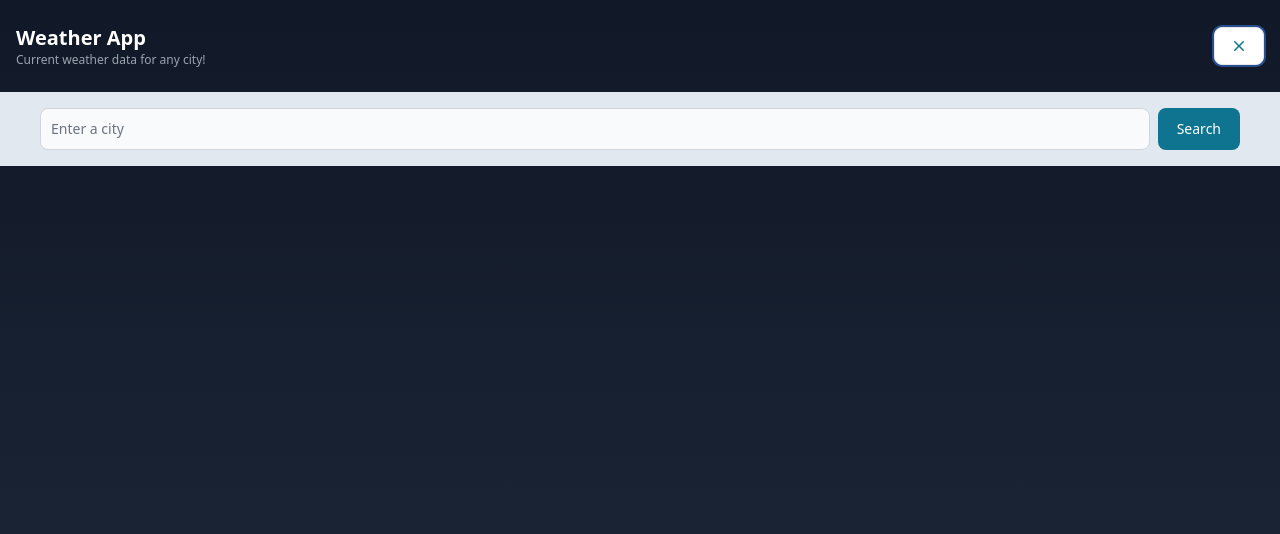
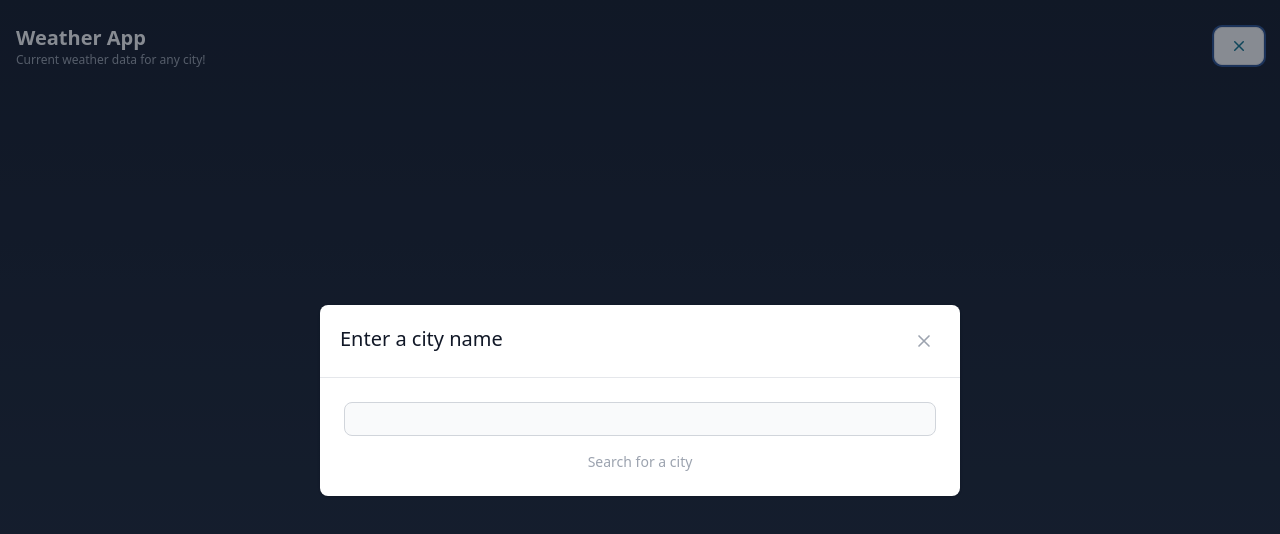
Before and after one commit to Joey-JJ/assessment_relatics, a React (Create React App) app: page / in a window 1280 px wide. Both pictures are taken after a click on the button 1239 px from the left and 46 px from the top of the page. Shown: the top 534 px of the page. Built offline with nearby package versions, Linux system fonts and the light colour scheme; the HTML template or start-up script is replaced by a standard one.

Commit message:
Changed the search option to be displayed in a modal.

```diff
--- a/src/App.tsx
+++ b/src/App.tsx
@@ -1,8 +1,8 @@
 import React, { useState } from "react";
-import SearchCities from "./components/search/SearchCities";
 import Navbar from "./components/layout/Navbar";
 import ForecastContext from "./context/ForecastContext";
 import Forecasts from "./components/forecasts/Forecasts";
+import SearchModal from "./components/search/SearchModal";
 
 const App: React.FC = () => {
   const [openSearch, setOpenSearch] = useState<boolean>(false);
@@ -11,8 +11,8 @@ const App: React.FC = () => {
     <ForecastContext>
       <div className="App min-h-screen bg-gradient-to-b from-gray-900 to-slate-800">
         <Navbar openSearch={openSearch} setOpenSearch={setOpenSearch} />
-        {openSearch && <SearchCities />}
         <Forecasts />
+        <SearchModal openSearch={openSearch} setOpenSearch={setOpenSearch} />
       </div>
     </ForecastContext>
   );
--- a/src/components/search/CitiesList.tsx
+++ /dev/null
@@ -1,22 +0,0 @@
-import React from "react";
-import { CityResult } from "./CityResult";
-import type { City } from "../../types/City";
-
-interface Props {
-  cities: City[];
-}
-
-const CitiesList: React.FC<Props> = ({ cities }) => {
-  return (
-    <>
-      {cities.map((city: City) => (
-        <CityResult
-          key={city.lat.toString() + city.lon.toString()}
-          city={city}
-        />
-      ))}
-    </>
-  );
-};
-
-export default CitiesList;
--- a/src/components/search/SearchBar.tsx
+++ /dev/null
@@ -1,52 +0,0 @@
-import React, { useState } from "react";
-import { TextInput, Button } from "flowbite-react";
-import type { City } from "../../types/City";
-
-interface Props {
-  setCities: React.Dispatch<React.SetStateAction<City[]>>;
-  setHasSearched: React.Dispatch<React.SetStateAction<boolean>>;
-}
-
-const SearchBar: React.FC<Props> = ({ setCities, setHasSearched }) => {
-  const [city, setCity] = useState("");
-
-  const submitHandler = async (e: React.FormEvent<HTMLFormElement>) => {
-    e.preventDefault();
-    setCity("");
-
-    // Input validation
-    if (city.trim().length === 0) {
-      return;
-    }
-
-    // Fetch possible cities from api and parse the response
-    try {
-      const cityResponse = await fetch(
-        `http://api.openweathermap.org/geo/1.0/direct?q=${city}&limit=10&appid=f43255c624f037a1e2b6f0de2bf00498`
-      );
-
-      const cityData = await cityResponse.json();
-      setCities(cityData);
-    } catch (error: any) {
-      alert(error.message);
-    } finally {
-      setHasSearched(true);
-    }
-  };
-  return (
-    <form
-      onSubmit={submitHandler}
-      className="flex px-10 py-4 gap-2 bg-slate-200"
-    >
-      <TextInput
-        className="grow"
-        placeholder="Enter a city"
-        onChange={(e) => setCity(e.target.value)}
-        value={city}
-      />
-      <Button type="submit">Search</Button>
-    </form>
-  );
-};
-
-export default SearchBar;
--- a/src/components/search/SearchCities.tsx
+++ /dev/null
@@ -1,19 +0,0 @@
-import React, { useState } from "react";
-import CitiesList from "./CitiesList";
-import SearchBar from "./SearchBar";
-import type { City } from "../../types/City";
-
-const SearchCities = () => {
-  const [cities, setCities] = useState<City[]>([]);
-  const [hasSearched, setHasSearched] = useState<boolean>(false);
-
-  return (
-    <div>
-      <SearchBar setCities={setCities} setHasSearched={setHasSearched} />
-      {cities.length > 0 && <CitiesList cities={cities} />}
-      {cities.length === 0 && hasSearched && <p>No cities found</p>}
-    </div>
-  );
-};
-
-export default SearchCities;
--- /dev/null
+++ b/src/components/search/SearchModal.tsx
@@ -0,0 +1,94 @@
+import React, { useState, useEffect } from "react";
+import { Modal, TextInput } from "flowbite-react";
+import type { City } from "../../types/City";
+import SearchResult from "./SearchResult";
+
+interface Props {
+  openSearch: boolean;
+  setOpenSearch: React.Dispatch<React.SetStateAction<boolean>>;
+}
+
+const SearchModal: React.FC<Props> = ({ openSearch, setOpenSearch }) => {
+  const [city, setCity] = useState<string>("");
+  const [cities, setCities] = useState<City[]>([]);
+  const [hasSearched, setHasSearched] = useState<boolean>(false);
+
+  useEffect(() => {
+    // Prevent api call on empty input
+    if (city.trim().length === 0) {
+      setCities([]);
+      return;
+    }
+
+    // Timer to prevent api calls on every key stroke
+    const timer = setTimeout(async () => {
+      try {
+        const cityResponse = await fetch(
+          `http://api.openweathermap.org/geo/1.0/direct?q=${city}&limit=10&appid=f43255c624f037a1e2b6f0de2bf00498`
+        );
+
+        const cityData = await cityResponse.json();
+        setCities(cityData);
+      } catch (error: any) {
+        alert(error.message);
+      } finally {
+        setHasSearched(true);
+      }
+    }, 500);
+
+    // Clear timer with cleanup
+    return () => {
+      clearTimeout(timer);
+    };
+  }, [city]);
+
+  return (
+    <Modal
+      className="min-h-full"
+      show={openSearch}
+      onClose={() => {
+        setOpenSearch(false);
+        setHasSearched(false);
+        setCity("");
+      }}
+    >
+      <Modal.Header>Enter a city name</Modal.Header>
+      <Modal.Body>
+        <form
+          className="flex gap-2 items-center justify-center"
+          onSubmit={(e) => e.preventDefault()}
+        >
+          <TextInput
+            sizing="sm"
+            className="grow"
+            value={city}
+            onChange={(e) => setCity(e.target.value)}
+          />
+        </form>
+
+        {!hasSearched && (
+          <div className="text-sm text-gray-400 text-center mt-4">
+            Search for a city
+          </div>
+        )}
+        {hasSearched && cities.length === 0 && (
+          <div className="text-sm text-gray-400 text-center mt-4">
+            No cities found
+          </div>
+        )}
+        {hasSearched && cities.length > 0 && (
+          <ul className="mt-4">
+            {cities.map((city) => (
+              <SearchResult
+                city={city}
+                key={city.lat.toString() + city.lon.toString()}
+              />
+            ))}
+          </ul>
+        )}
+      </Modal.Body>
+    </Modal>
+  );
+};
+
+export default SearchModal;
--- a/src/components/search/CityResult.tsx
+++ b/src/components/search/SearchResult.tsx
@@ -1,13 +1,13 @@
+import { Button } from "flowbite-react";
 import React, { useState } from "react";
-import { Button } from "flowbite-react";
 import { useForecastContext } from "../../context/ForecastContext";
-import { City } from "../../types/City";
+import type { City } from "../../types/City";
 
 interface Props {
   city: City;
 }
 
-export const CityResult: React.FC<Props> = ({ city }) => {
+const SearchResult: React.FC<Props> = ({ city }) => {
   const { setAddedForecasts } = useForecastContext();
   const [added, setAdded] = useState<boolean>(false);
 
@@ -17,13 +17,19 @@ export const CityResult: React.FC<Props> = ({ city }) => {
   };
 
   return (
-    <div className="p-2 border-b flex justify-between items-center">
-      <h3>
+    <div
+      className={`flex justify-between py-2 ${
+        !added ? "text-white" : "text-gray-400"
+      } items-centerx`}
+    >
+      <p>
         {city.name}, {city.country}
-      </h3>
+      </p>
       <Button size="xs" disabled={added} onClick={addForecast}>
         Add
       </Button>
     </div>
   );
 };
+
+export default SearchResult;
```
